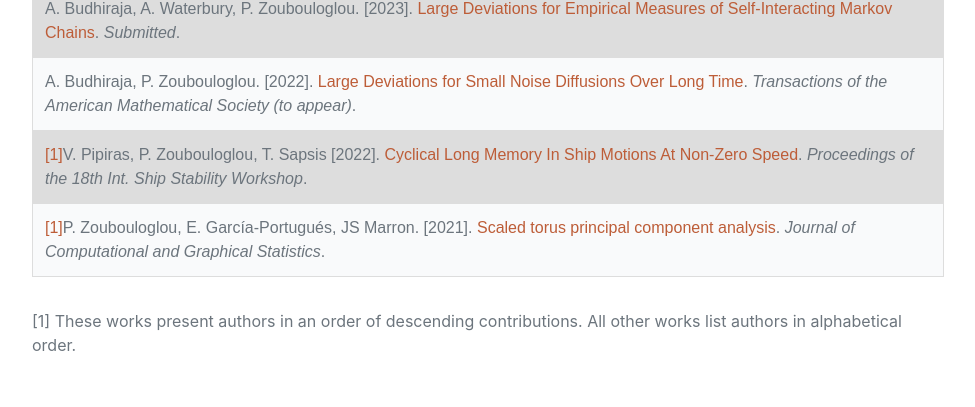
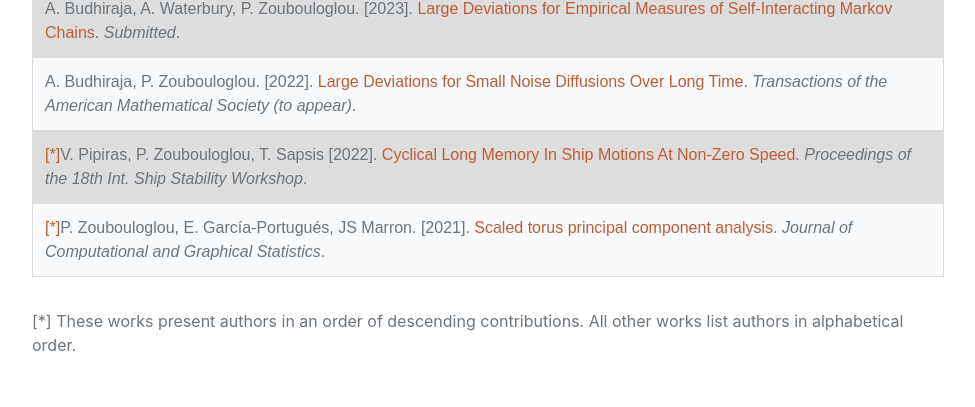
Before and after one commit to Pzoubouloglou/Pzoubouloglou.github.io, a plain HTML site: page index.html in a window 1280 px wide. Shown: the part 2031-2438 px from the top of the page, without its empty margins (288-1263 px from the left). Drawn offline with nearby package versions, Linux system fonts and the light colour scheme; some icons are missing; a web font is replaced by a local one.

Commit message:
Update index.html

```diff
--- a/index.html
+++ b/index.html
@@ -107,13 +107,13 @@
                     <td> A. Budhiraja, P. Zoubouloglou. [2022]. <a href="https://arxiv.org/abs/2207.07282" target="_blank">Large Deviations for Small Noise Diffusions Over Long Time</a>. <i>Transactions of the American Mathematical Society (to appear)</i>.</td>
                 </tr>
 				<tr>
-                    <td> <a href="#section1">[1]</a>V. Pipiras, P. Zoubouloglou, T. Sapsis [2022]. <a href="issw22-pipiras-zoubouloglou-sapsis.pdf" target="_blank">Cyclical Long Memory In Ship Motions At Non-Zero Speed</a>. <i>Proceedings of the 18th Int. Ship Stability Workshop</i>.</td>
+                    <td> <a href="#section1">[*]</a>V. Pipiras, P. Zoubouloglou, T. Sapsis [2022]. <a href="issw22-pipiras-zoubouloglou-sapsis.pdf" target="_blank">Cyclical Long Memory In Ship Motions At Non-Zero Speed</a>. <i>Proceedings of the 18th Int. Ship Stability Workshop</i>.</td>
                 </tr>
 				<tr>
-                    <td> <a href="#section1">[1]</a>P. Zoubouloglou, E. García-Portugués, JS Marron. [2021]. <a href="https://arxiv.org/abs/2110.04758" target="_blank">Scaled torus principal component analysis</a>. <i>Journal of Computational and Graphical Statistics</i>.</td>
+                    <td> <a href="#section1">[*]</a>P. Zoubouloglou, E. García-Portugués, JS Marron. [2021]. <a href="https://arxiv.org/abs/2110.04758" target="_blank">Scaled torus principal component analysis</a>. <i>Journal of Computational and Graphical Statistics</i>.</td>
                 </tr>
                 </table>
-			<p id="section1">[1] These works present authors in an order of descending contributions. All other works list authors in alphabetical order.</p>
+			<p id="section1">[*] These works present authors in an order of descending contributions. All other works list authors in alphabetical order.</p>
                 </div>
             </section>
 
```
